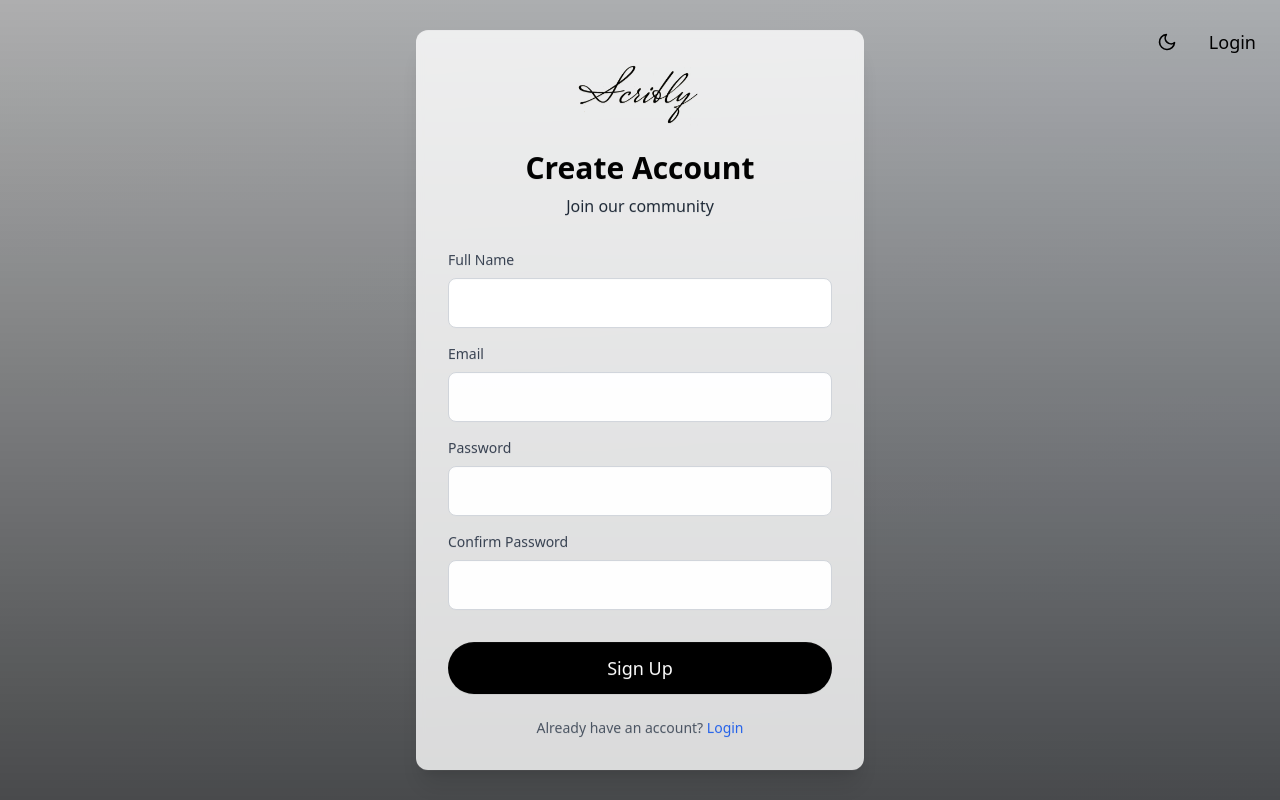
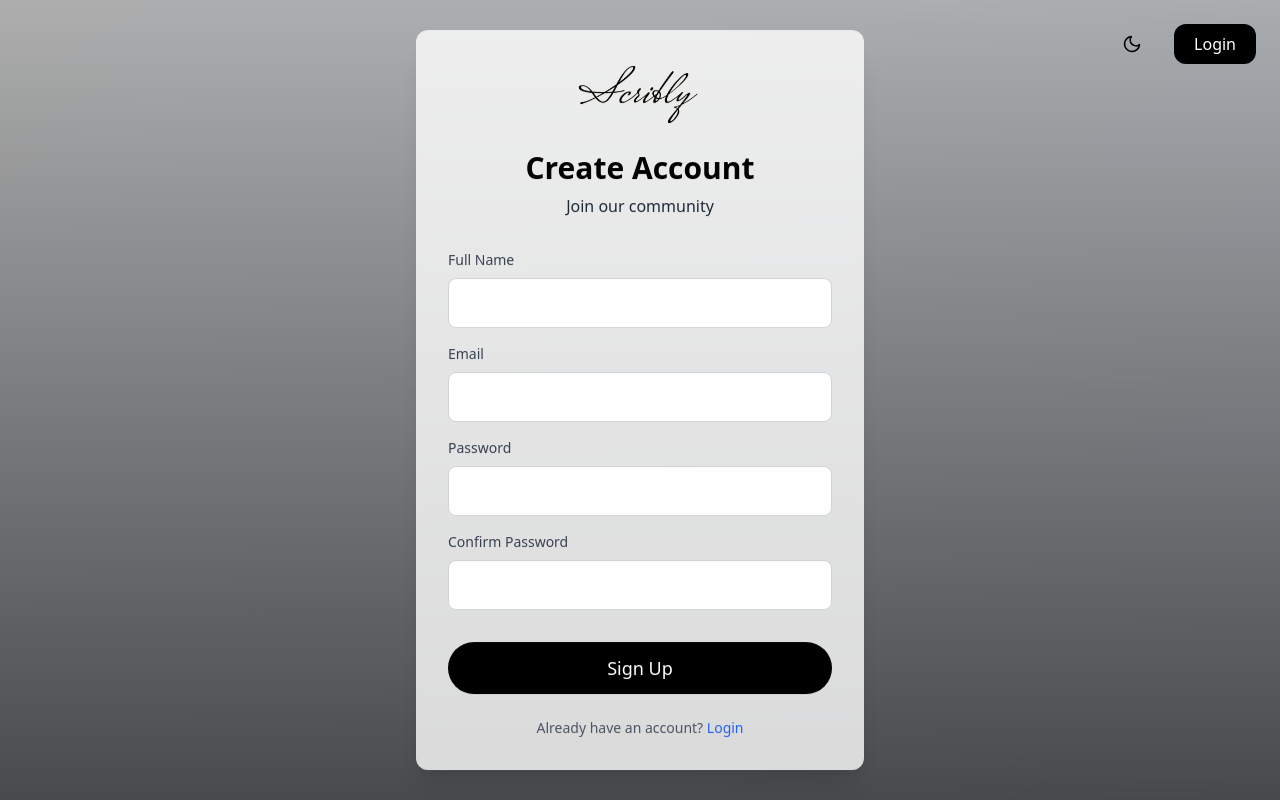
Before and after one commit to Basharkhan243/Scribly-frontend, a React (Vite) app in the folder client/: page /signup in a window 1280 px wide. Built offline with nearby package versions, Linux system fonts and the light colour scheme.

Commit message:
Update Signup.jsx

```diff
--- a/client/src/pages/Signup.jsx
+++ b/client/src/pages/Signup.jsx
@@ -87,12 +87,20 @@ navigate('/login', { state: { from: 'signup', email: formData.email } });
               <FiMoon className="w-4 h-4 sm:w-5 sm:h-5 text-black" />
             )}
           </button>
-          <a
-            href="/login"
-            className={`text-sm sm:text-lg ${darkMode ? 'text-white hover:text-gray-300' : 'text-black hover:text-gray-700'} transition-all border-b border-transparent hover:border-current`}
-          >
-            Login
-          </a>
+          <motion.a
+              href="/login"
+              whileHover={{ scale: 1.05 }}
+              transition={{ duration: 0.3, ease: "easeOut" }}
+              className="relative text-l font-medium bg-black px-5 py-2 rounded-xl text-white overflow-hidden group"
+            >
+              <span className="relative z-10">Login</span>
+              <motion.span
+                className="absolute inset-0 bg-gradient-to-r from-purple-500 to-blue-500 opacity-0 group-hover:opacity-100 transition-opacity duration-300"
+                initial={{ x: "-100%" }}
+                whileHover={{ x: "0%" }}
+                transition={{ duration: 0.4 }}
+              />
+            </motion.a>
         </div>
       </nav>
 
```
